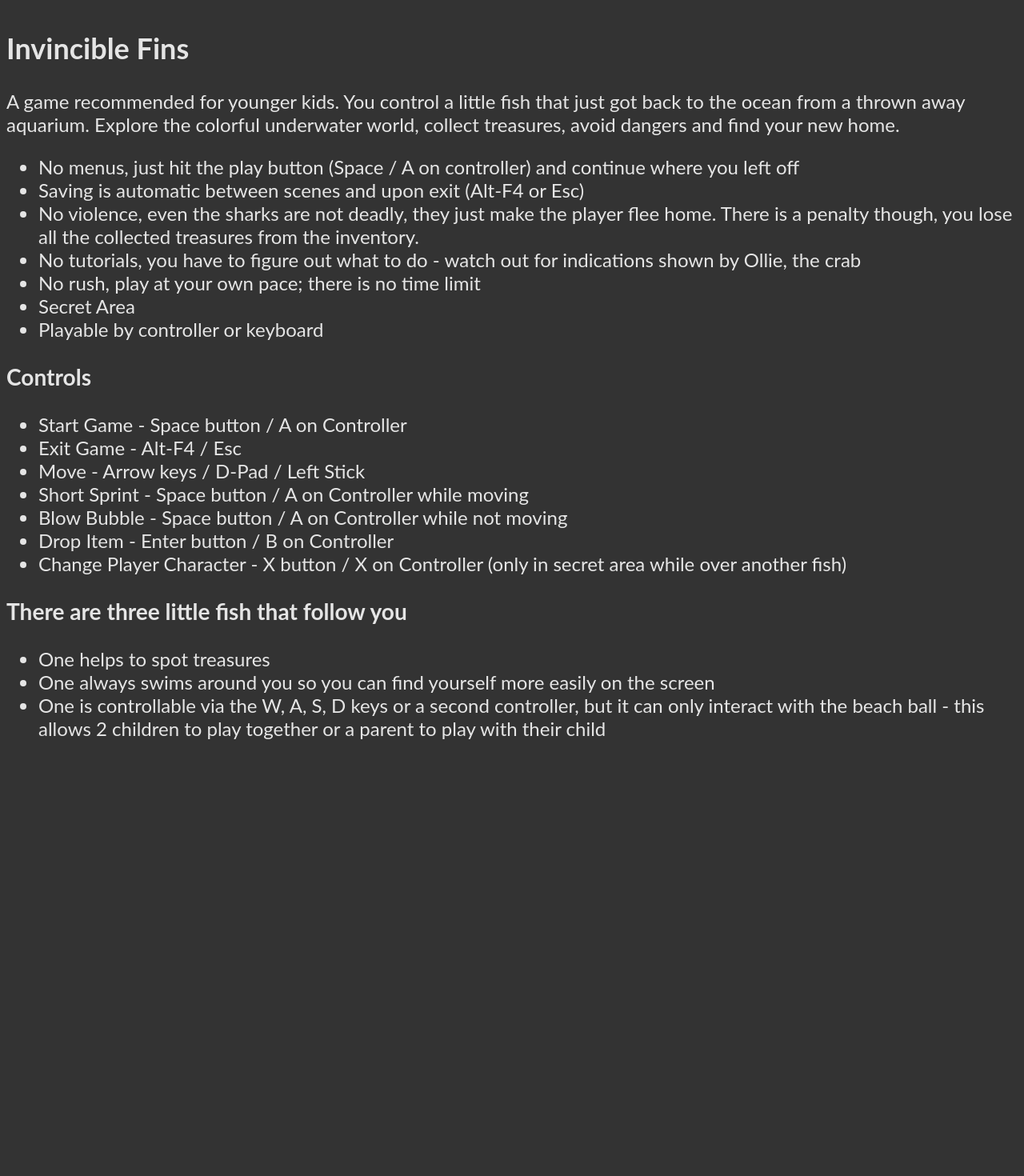
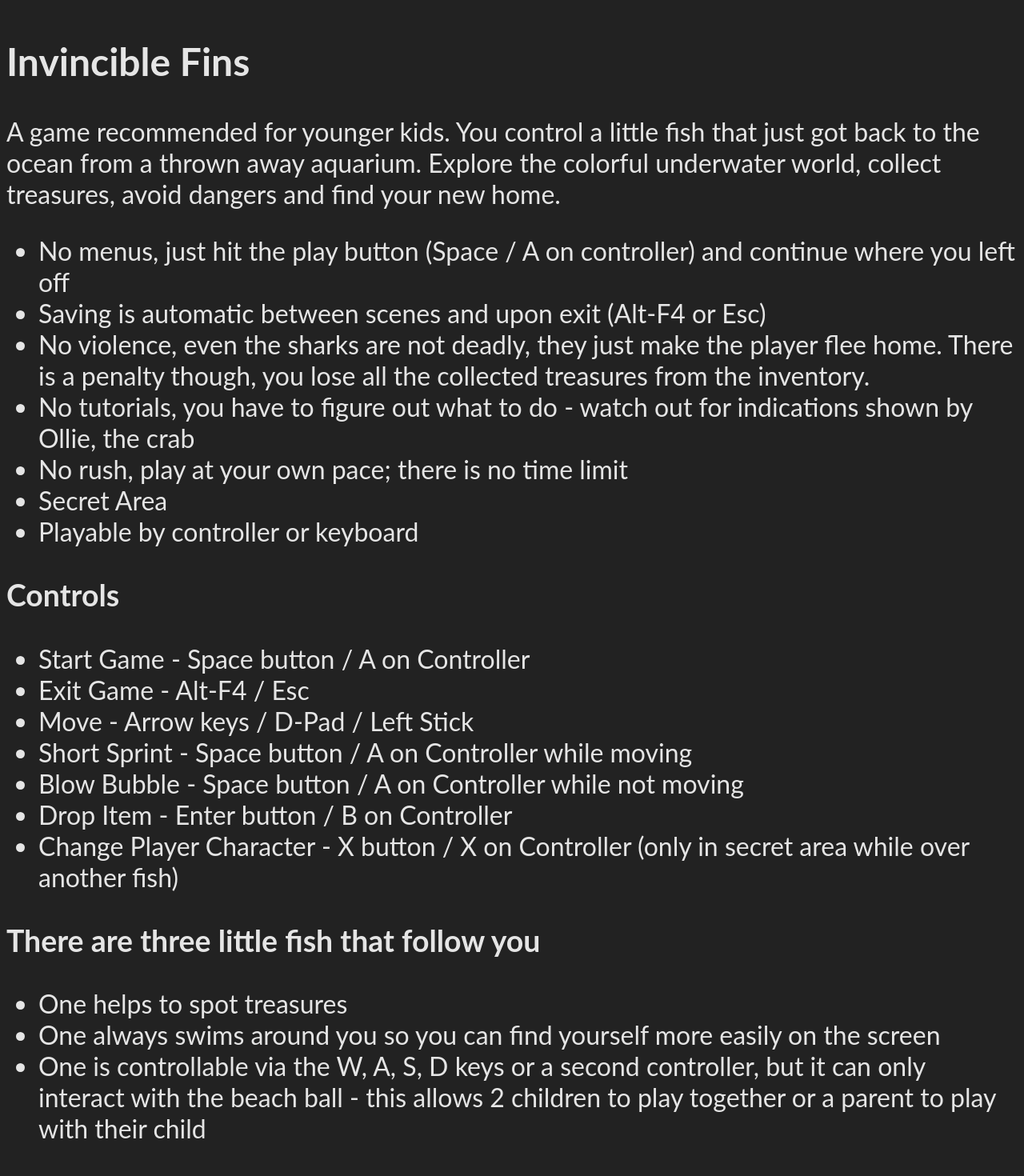
Before and after one commit to reggelente/InvincibleFins, a Jekyll site: the page built from README.md, in a window 1280 px wide. Shown: the whole page at 80% size. Built offline with Jekyll 4.4.1, drawn with Linux system fonts in a browser that asks for light colours; our own code applies the rules of GitHub Pages for plain Markdown files; before the commit the page ends 957 px from its top, so only the background shows below that.

Commit message:
Update main.scss

```diff
--- a/_sass/main.scss
+++ b/_sass/main.scss
@@ -2,8 +2,8 @@ body {
   display: flex;
   justify-content: center;
   align-items: center;
-  background-color: #333333;
+  background-color: #222222;
   color: #e5e5e5;
   font-family: lato, system-ui, -apple-system, "Segoe UI", Roboto, Ubuntu, sans-serif;
-  font-size: x-large;
+  font-size: xx-large;
 }
```
